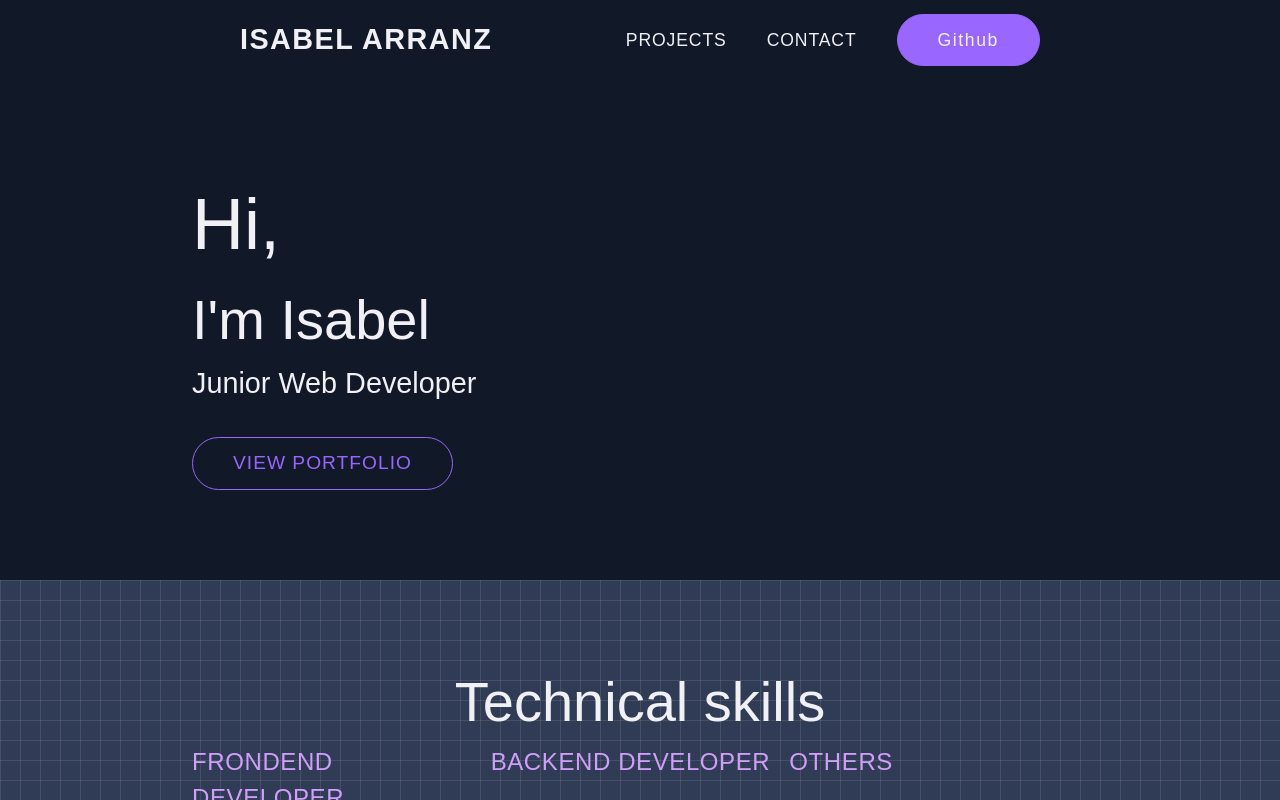
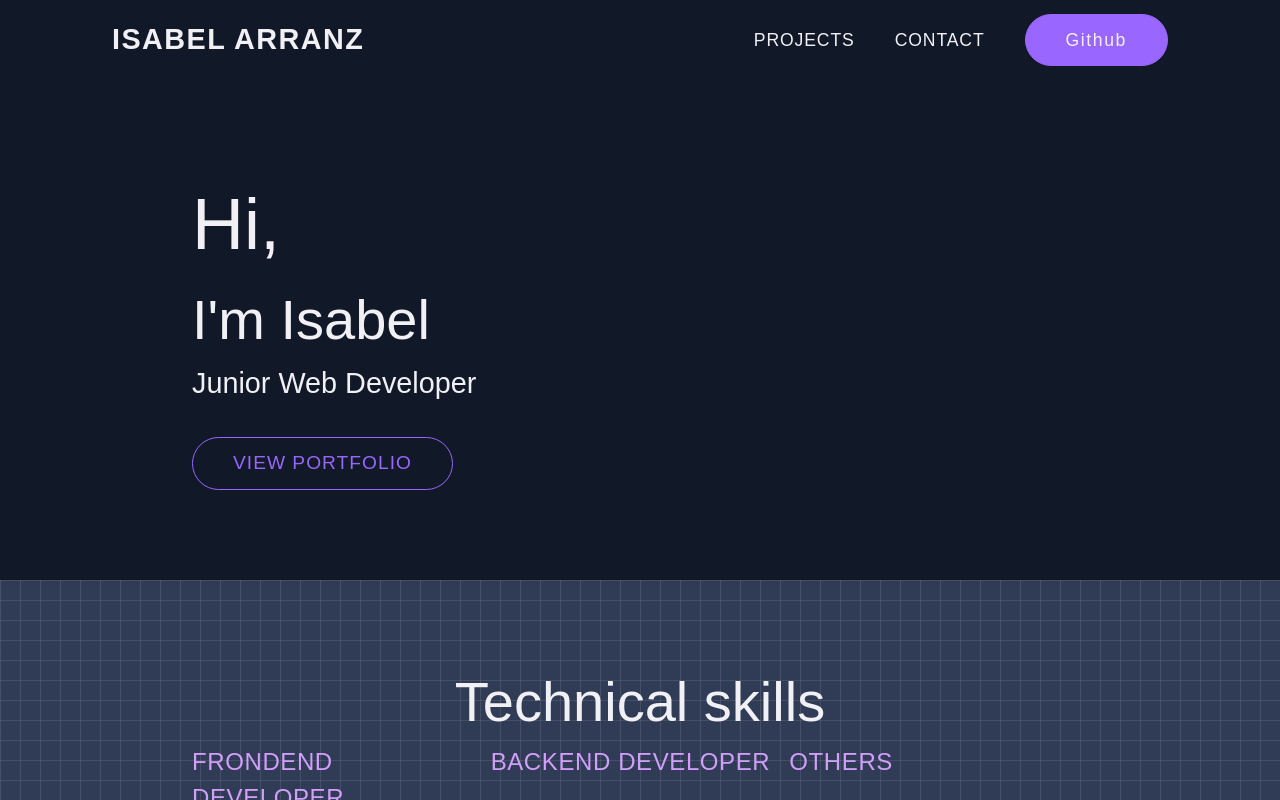
Before and after one commit to IsabelTizon/react-portfolio, a Next.js app: page / in a window 1280 px wide. Shown: the top 800 px of the page. Built offline with nearby package versions, Linux system fonts and the light colour scheme.

Commit message:
Navbar css updated

```diff
--- a/src/components/Navbar.js
+++ b/src/components/Navbar.js
@@ -12,11 +12,11 @@ function Navbar() {
 		setIcon(!menuIcon);
 	};
 	return (
-		<header className="bg-[#111827] text-[#eee6ff] w-full ease-in duration-300 fixed top-0 left-0 px-[15rem] z-10">
+		<header className="bg-[#111827] text-[#eee6ff] w-full ease-in duration-300 fixed top-0 left-0 px-[7rem] z-10">
 			<nav className="w-full h-[80px] flex justify-between items-center">
 				<div>
 					<Link
-						className="tracking-wider uppercase font-extrabold text-[1.8rem] text-[#F0F0F5] hover:text-[#381638]"
+						className="tracking-wider uppercase font-extrabold text-[1.8rem] text-[#F0F0F5] hover:text-[#9966ff]"
 						href="/"
 					>
 						Isabel Arranz
```
